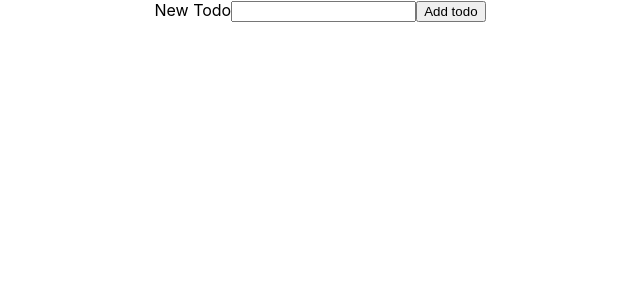
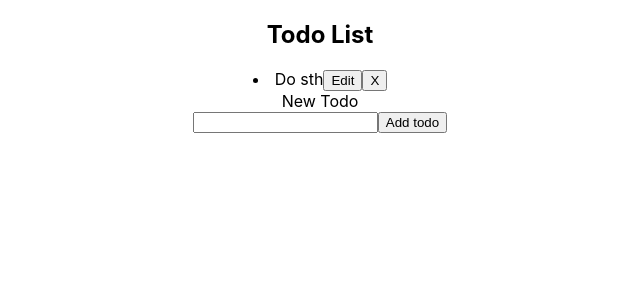
Before and after one commit to dseda/react-todo-app, a React (Create React App) app: page / in a window 1280 px wide. Shown: the top 300 px of the page, without its empty margins (320-960 px from the left). Built offline with nearby package versions, Linux system fonts and the light colour scheme.

Commit message:
add new todo

```diff
--- a/src/NewTodoForm.js
+++ b/src/NewTodoForm.js
@@ -15,12 +15,19 @@ class NewTodoForm extends Component {
   }
   handleSubmit(e) {
     e.preventDefault();
-    this.props.addTodo(e);
+    const newTodo = {
+      ...this.state,
+      id: uuid(),
+    };
+    this.props.addTodo(newTodo);
+    this.setState({ task: "" });
   }
   render() {
     return (
       <form onSubmit={this.handleSubmit}>
-        <label htmlFor="new">New Todo</label>
+        <div>
+          <label htmlFor="new">New Todo</label>
+        </div>
         <input
           id="new"
           name="newTodo"
--- a/src/Todo.js
+++ b/src/Todo.js
@@ -2,7 +2,13 @@ import React, { Component } from "react";
 
 class Todo extends Component {
   render() {
-    return <div>{this.props.task}</div>;
+    return (
+      <li>
+        {this.props.task}
+        <button>Edit</button>
+        <button>X</button>
+      </li>
+    );
   }
 }
 
--- a/src/TodoList.js
+++ b/src/TodoList.js
@@ -5,13 +5,13 @@ import NewTodoForm from "./NewTodoForm";
 class TodoList extends Component {
   constructor(props) {
     super(props);
-    this.state = { todos: [] };
+    this.state = { todos: [{ task: "Do sth" }] };
     this.addTodo = this.addTodo.bind(this);
   }
 
-  addTodo(newTodo) {
+  addTodo(todo) {
     this.setState({
-      todos: [...this.state.todos, newTodo],
+      todos: [...this.state.todos, todo],
     });
   }
 
@@ -23,8 +23,9 @@ class TodoList extends Component {
     ));
     return (
       <div>
-        <NewTodoForm />
+        <h2>Todo List</h2>
         <div>{todos}</div>
+        <NewTodoForm addTodo={this.addTodo} />
       </div>
     );
   }
```
